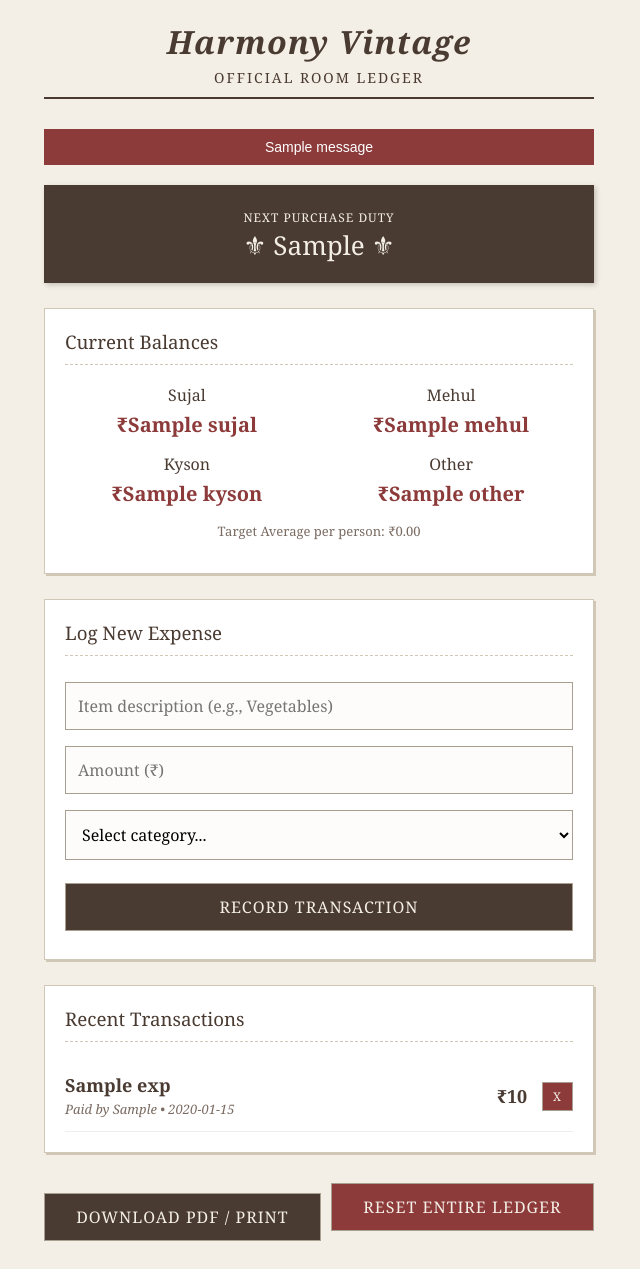
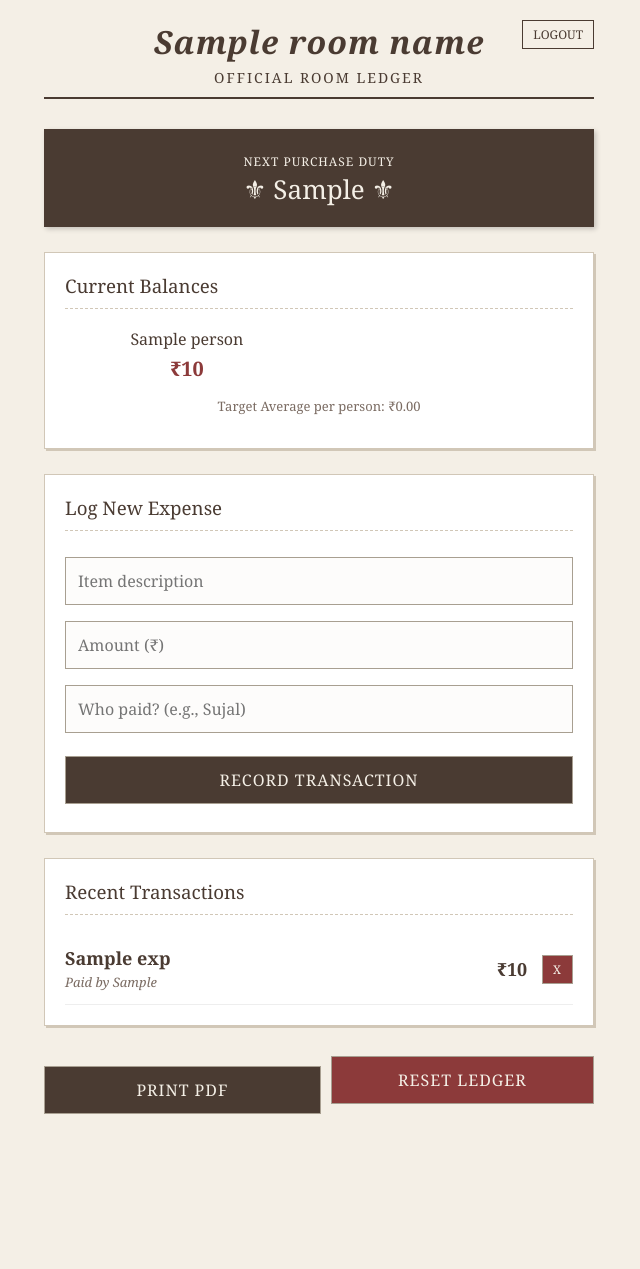
Before and after one commit to HarmonyVintage/harmony-ledger, a Flask app: template templates/index.html in a window 1280 px wide. Shown: the whole page, without its empty margins (321-961 px from the left). After the commit the page ends 1114 px from the top, so only its background shows below. Run offline with Flask 3, Linux system fonts and the light colour scheme; the template is opened without the code that fills it: most values are stand-ins (such as "Sample title", 1, 10 or a date in 2020); one stand-in notice (Sample message) is shown.

Commit message:
Upgrade to multi-tenant SaaS

```diff
--- a/app.py
+++ b/app.py
@@ -1,60 +1,103 @@
 import os
-from flask import Flask, render_template, request, redirect, url_for, flash
+from flask import Flask, render_template, request, redirect, url_for, flash, session
 from supabase import create_client, Client
+from werkzeug.security import generate_password_hash, check_password_hash
 
 app = Flask(__name__)
-app.secret_key = "harmony_vintage_secret_key"
+app.secret_key = "harmony_vintage_super_secret" # Required for sessions to work
 
 # --- DATABASE CONNECTION ---
-# Paste your actual URL and Key here again!
-SUPABASE_URL = "https://pbygqrhorevuehbgdcnu.supabase.co"
-SUPABASE_KEY = "eyJhbGciOiJIUzI1NiIsInR5cCI6IkpXVCJ9.eyJpc3MiOiJzdXBhYmFzZSIsInJlZiI6InBieWdxcmhvcmV2dWVoYmdkY251Iiwicm9sZSI6ImFub24iLCJpYXQiOjE3ODE3NzA1MzcsImV4cCI6MjA5NzM0NjUzN30.aSkkj5xj9bqtZ2IcK2VSKMLzKZijb6qfVWmO_m89Yac"
+SUPABASE_URL = "YOUR_URL_HERE"
+SUPABASE_KEY = "YOUR_KEY_HERE"
 supabase: Client = create_client(SUPABASE_URL, SUPABASE_KEY)
 
+# --- AUTHENTICATION ROUTES ---
+@app.route('/login', methods=['GET', 'POST'])
+def login():
+    if request.method == 'POST':
+        action = request.form.get('action')
+        room_name = request.form.get('room_name').strip()
+        password = request.form.get('password')
+
+        if action == "create":
+            # Check if room already exists
+            existing = supabase.table('rooms').select('*').eq('room_name', room_name).execute()
+            if existing.data:
+                flash("Room name already taken. Choose another.")
+                return redirect(url_for('login'))
+
+            # Create new room
+            hashed_pw = generate_password_hash(password)
+            new_room = supabase.table('rooms').insert({"room_name": room_name, "password": hashed_pw}).execute()
+            session['room_id'] = new_room.data[0]['id']
+            session['room_name'] = room_name
+            return redirect(url_for('index'))
+
+        elif action == "join":
+            # Check credentials
+            room = supabase.table('rooms').select('*').eq('room_name', room_name).execute()
+            if room.data and check_password_hash(room.data[0]['password'], password):
+                session['room_id'] = room.data[0]['id']
+                session['room_name'] = room.data[0]['room_name']
+                return redirect(url_for('index'))
+            else:
+                flash("Incorrect Room Name or Password.")
+                return redirect(url_for('login'))
+
+    return render_template('login.html')
+
+@app.route('/logout')
+def logout():
+    session.clear()
+    return redirect(url_for('login'))
+
+# --- MAIN APP ROUTES ---
 @app.route('/')
 def index():
-    response = supabase.table('harmony_expenses').select('*').order('created_at', desc=True).execute()
+    # Kick user to login if they don't have a session wristband
+    if 'room_id' not in session:
+        return redirect(url_for('login'))
+
+    # Fetch ONLY expenses for this specific room
+    response = supabase.table('expenses').select('*').eq('room_id', session['room_id']).order('created_at', desc=True).execute()
     expenses = response.data
 
-    totals = {"Sujal": 0, "Mehul": 0, "Kyson": 0, "Other": 0}
+    totals = {}
+    for exp in expenses:
+        totals[exp['paid_by']] = totals.get(exp['paid_by'], 0) + float(exp['amount'])
 
-    for exp in expenses:
-        if exp['paid_by'] in totals:
-            totals[exp['paid_by']] += float(exp['amount'])
+    next_buyer = min(totals, key=totals.get) if totals else "No Data"
+    total_spent = sum(totals.values())
+    member_count = len(totals) if len(totals) > 0 else 1
+    target_average = total_spent / member_count
 
-    core_members = {k: v for k, v in totals.items() if k != "Other"}
-    next_buyer = min(core_members, key=core_members.get) if core_members else "No Data"
-
-    # Calculate Total Room Expense and target average (excluding "Other")
-    total_spent = sum(core_members.values())
-    target_average = total_spent / 3 if total_spent > 0 else 0
-
-    return render_template('index.html', expenses=expenses, totals=totals, next_buyer=next_buyer, target_average=target_average)
+    return render_template('index.html', expenses=expenses, totals=totals, next_buyer=next_buyer, target_average=target_average, room_name=session['room_name'])
 
 @app.route('/add', methods=['POST'])
 def add_expense():
+    if 'room_id' not in session: return redirect(url_for('login'))
+
     item_name = request.form.get('item_name')
     amount = float(request.form.get('amount'))
-    paid_by = request.form.get('paid_by')
+    paid_by = request.form.get('paid_by').strip().title() # standardizes names
 
-    if paid_by == "Kyson" and amount >= 50:
-        flash("Transaction Denied: Kyson is strictly limited to ₹50 per transaction.")
-        return redirect(url_for('index'))
-
-    supabase.table('harmony_expenses').insert({
-        "item_name": item_name, "amount": amount, "paid_by": paid_by
+    supabase.table('expenses').insert({
+        "room_id": session['room_id'], "item_name": item_name, "amount": amount, "paid_by": paid_by
     }).execute()
     return redirect(url_for('index'))
 
 @app.route('/delete/<int:id>')
 def delete_expense(id):
-    supabase.table('harmony_expenses').delete().eq('id', id).execute()
+    if 'room_id' not in session: return redirect(url_for('login'))
+    # Ensure they only delete from THEIR room
+    supabase.table('expenses').delete().eq('id', id).eq('room_id', session['room_id']).execute()
     return redirect(url_for('index'))
 
 @app.route('/reset', methods=['POST'])
 def reset_ledger():
-    # Deletes all rows where ID is greater than 0 (which is all of them)
-    supabase.table('harmony_expenses').delete().gt('id', 0).execute()
+    if 'room_id' not in session: return redirect(url_for('login'))
+    # Deletes only this room's expenses
+    supabase.table('expenses').delete().eq('room_id', session['room_id']).execute()
     return redirect(url_for('index'))
 
 if __name__ == '__main__':
--- a/requirements.txt
+++ b/requirements.txt
@@ -1,3 +1,4 @@
 Flask==3.0.3
 supabase==2.4.5
 gunicorn==22.0.0
+Werkzeug==3.0.3
--- a/templates/index.html
+++ b/templates/index.html
@@ -3,23 +3,23 @@
 <head>
     <meta charset="UTF-8">
     <meta name="viewport" content="width=device-width, initial-scale=1.0">
-    <title>Harmony Vintage Ledger</title>
+    <title>{{ room_name }} - Ledger</title>
     <style>
         body { font-family: 'Georgia', serif; background-color: #F4EFE6; color: #4A3B32; margin: 0; padding: 20px; }
         .container { max-width: 550px; margin: auto; }
-        .header { text-align: center; margin-bottom: 30px; border-bottom: 2px solid #4A3B32; padding-bottom: 10px;}
+        .header { text-align: center; margin-bottom: 30px; border-bottom: 2px solid #4A3B32; padding-bottom: 10px; position: relative;}
         .header h1 { font-size: 32px; margin: 0; font-style: italic; letter-spacing: 1px;}
         .header p { margin: 5px 0 0 0; font-size: 14px; text-transform: uppercase; letter-spacing: 2px; }
+        .logout-btn { position: absolute; top: 0; right: 0; background: none; border: 1px solid #4A3B32; padding: 5px 10px; font-size: 12px; color: #4A3B32; text-decoration: none; text-transform: uppercase;}
+        .logout-btn:hover { background-color: #4A3B32; color: #F4EFE6; }
         .banner { background-color: #4A3B32; color: #F4EFE6; padding: 20px; text-align: center; margin-bottom: 25px; box-shadow: 2px 2px 5px rgba(0,0,0,0.2); }
         .banner h2 { margin: 0; font-size: 26px; font-weight: normal;}
         .card { background: #FFFFFF; padding: 20px; border: 1px solid #D1C7B7; margin-bottom: 25px; box-shadow: 2px 2px 0px #D1C7B7; }
         .card h3 { margin-top: 0; border-bottom: 1px dashed #D1C7B7; padding-bottom: 10px; font-weight: normal;}
-        .error { background-color: #8C3A3A; color: white; padding: 10px; text-align: center; margin-bottom: 20px; font-family: sans-serif; font-size: 14px;}
-        input, select, button { width: 100%; padding: 12px; margin: 8px 0; border: 1px solid #A89F91; background-color: #FDFCFB; font-family: 'Georgia', serif; font-size: 16px; box-sizing: border-box;}
+        input, button { width: 100%; padding: 12px; margin: 8px 0; border: 1px solid #A89F91; background-color: #FDFCFB; font-family: 'Georgia', serif; font-size: 16px; box-sizing: border-box;}
         button { background-color: #4A3B32; color: #F4EFE6; cursor: pointer; text-transform: uppercase; letter-spacing: 1px; margin-top: 15px;}
         button:hover { background-color: #2F251F; }
         .btn-danger { background-color: #8C3A3A; margin-top: 5px;}
-        .btn-danger:hover { background-color: #5C2525; }
         .btn-small { width: auto; padding: 5px 10px; font-size: 12px; margin: 0;}
         .totals-row { display: flex; justify-content: space-between; text-align: center; flex-wrap: wrap;}
         .totals-row div { width: 48%; margin-bottom: 15px;}
@@ -29,30 +29,16 @@
         .item-details span { font-size: 13px; color: #7A6B62; font-style: italic;}
         .amount { font-weight: bold; font-size: 18px; display: flex; align-items: center; gap: 15px;}
         .action-row { display: flex; gap: 10px;}
-
-        /* Magic Print CSS for PDF Download */
-        @media print {
-            body { background-color: white; color: black; }
-            .no-print { display: none !important; }
-            .card { border: none; box-shadow: none; }
-            .expense-item { break-inside: avoid; }
-        }
+        @media print { body { background-color: white; color: black; } .no-print { display: none !important; } .card { border: none; box-shadow: none; } }
     </style>
 </head>
 <body>
     <div class="container">
         <div class="header">
-            <h1>Harmony Vintage</h1>
+            <a href="/logout" class="logout-btn no-print">Logout</a>
+            <h1>{{ room_name }}</h1>
             <p>Official Room Ledger</p>
         </div>
-
-        {% with messages = get_flashed_messages() %}
-          {% if messages %}
-            {% for message in messages %}
-              <div class="error no-print">{{ message }}</div>
-            {% endfor %}
-          {% endif %}
-        {% endwith %}
 
         <div class="banner no-print">
             <span style="font-size:12px; text-transform:uppercase; letter-spacing:1px;">Next Purchase Duty</span>
@@ -62,10 +48,11 @@
         <div class="card">
             <h3>Current Balances</h3>
             <div class="totals-row">
-                <div>Sujal<strong>₹{{ totals['Sujal'] }}</strong></div>
-                <div>Mehul<strong>₹{{ totals['Mehul'] }}</strong></div>
-                <div>Kyson<strong>₹{{ totals['Kyson'] }}</strong></div>
-                <div>Other<strong>₹{{ totals['Other'] }}</strong></div>
+                {% for person, total in totals.items() %}
+                <div>{{ person }}<strong>₹{{ total }}</strong></div>
+                {% else %}
+                <p style="width: 100%; text-align: center; color: #7A6B62;">No data yet.</p>
+                {% endfor %}
             </div>
             <p style="text-align: center; font-size: 13px; color: #7A6B62; margin-top: 0;">Target Average per person: ₹{{ "%.2f"|format(target_average) }}</p>
         </div>
@@ -73,15 +60,9 @@
         <div class="card no-print">
             <h3>Log New Expense</h3>
             <form action="/add" method="POST">
-                <input type="text" name="item_name" placeholder="Item description (e.g., Vegetables)" required>
+                <input type="text" name="item_name" placeholder="Item description" required>
                 <input type="number" name="amount" placeholder="Amount (₹)" required step="0.01">
-                <select name="paid_by" required>
-                    <option value="" disabled selected>Select category...</option>
-                    <option value="Sujal">Sujal</option>
-                    <option value="Mehul">Mehul</option>
-                    <option value="Kyson">Kyson (Under ₹50 only)</option>
-                    <option value="Other">Other</option>
-                </select>
+                <input type="text" name="paid_by" placeholder="Who paid? (e.g., Sujal)" required>
                 <button type="submit">Record Transaction</button>
             </form>
         </div>
@@ -92,7 +73,7 @@
             <div class="expense-item">
                 <div class="item-details">
                     <strong>{{ exp.item_name }}</strong>
-                    <span>Paid by {{ exp.paid_by }} • {{ exp.created_at[:10] }}</span>
+                    <span>Paid by {{ exp.paid_by }}</span>
                 </div>
                 <div class="amount">
                     ₹{{ exp.amount }}
@@ -105,9 +86,9 @@
         </div>
 
         <div class="action-row no-print">
-            <button onclick="window.print()">Download PDF / Print</button>
-            <form action="/reset" method="POST" style="width: 100%;" onsubmit="return confirm('Are you sure you want to completely erase the ledger?');">
-                <button type="submit" class="btn-danger">Reset Entire Ledger</button>
+            <button onclick="window.print()">Print PDF</button>
+            <form action="/reset" method="POST" style="width: 100%;" onsubmit="return confirm('Erase ledger for {{ room_name }}?');">
+                <button type="submit" class="btn-danger">Reset Ledger</button>
             </form>
         </div>
     </div>
--- a/templates/requirements.txt
+++ /dev/null
@@ -1,3 +0,0 @@
-Flask
-supabase
-gunicorn
```
Also changed, not shown: templates/login.html (added, +44 -0 lines).
